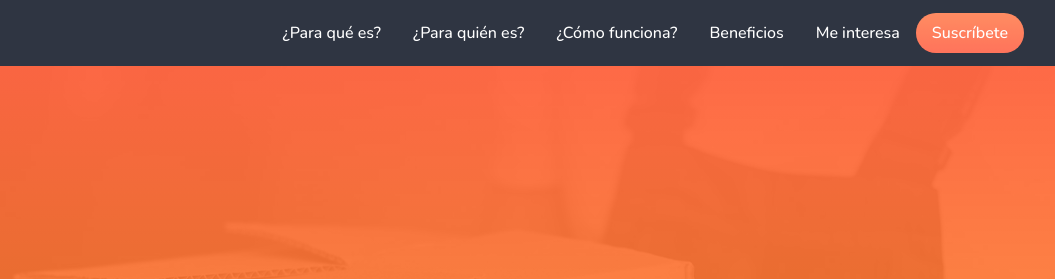
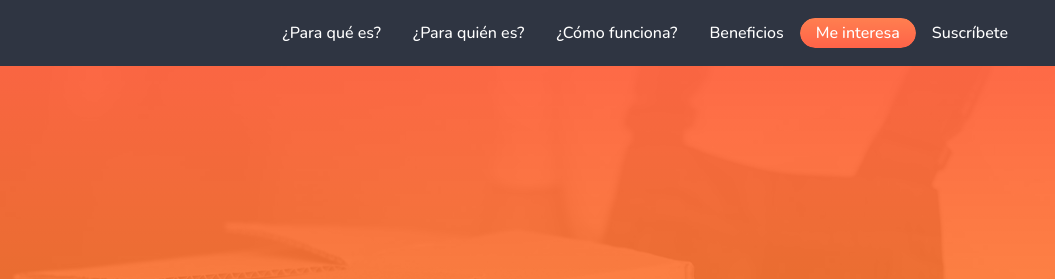
Before and after one commit to grafiaviles/quecompra, a website: page dist/index.html in a window 1280 px wide. Shown: the top 279 px of the page, 225-1280 px from the left. Drawn offline with nearby package versions, Linux system fonts and the light colour scheme.

Commit message:
section primary

```diff
--- a/scss/_custom-styles.scss
+++ b/scss/_custom-styles.scss
@@ -1,18 +1,26 @@
 @import url('https://fonts.googleapis.com/css?family=Nunito:500,600,700');
-// Your custom styles
+
+/* SETTINGS */
+
+html,
+body,
+{
+    font-family: 'Nunito', sans-serif;
+    font-weight: 500;
+    -webkit-font-smoothing: antialiased;
+    -moz-osx-font-smoothing: grayscale;
+    position: relative;
+}
+
+
+/* PARALAX */
+
 html,
 body,
 header,
 .jarallax {
     height: 100vh;
-    font-family: 'Nunito', sans-serif;
-    font-weight: 500;
-    -webkit-font-smoothing: antialiased;
-    -moz-osx-font-smoothing: grayscale;
 }
-
-
-/* PARALAX */
 
 .mask {
     @include gradient-qc-o;
@@ -93,11 +101,17 @@ header,
         background: linear-gradient(to 90deg, $orange-qc, $orange-2-qc);
         border-radius: 20px;
     }
+    & .nav-link {
+        padding: .2rem 1rem;
+        font-weight: 500;
+        &:hover {
+            opacity: 1;
+        }
+    }
 }
 
 .top-nav-collapse {
     background-color: $grey-qc;
-    /* background-image: linear-gradient(120deg, #f15a24 0%, #f7931e 50%, #fbb03b 100%); */
 }
 
 .navbar:not(.top-nav-collapse) {
```
Also changed, not shown: dist/css/mdb.css, dist/css/mdb.min.css, dist/index.html.
